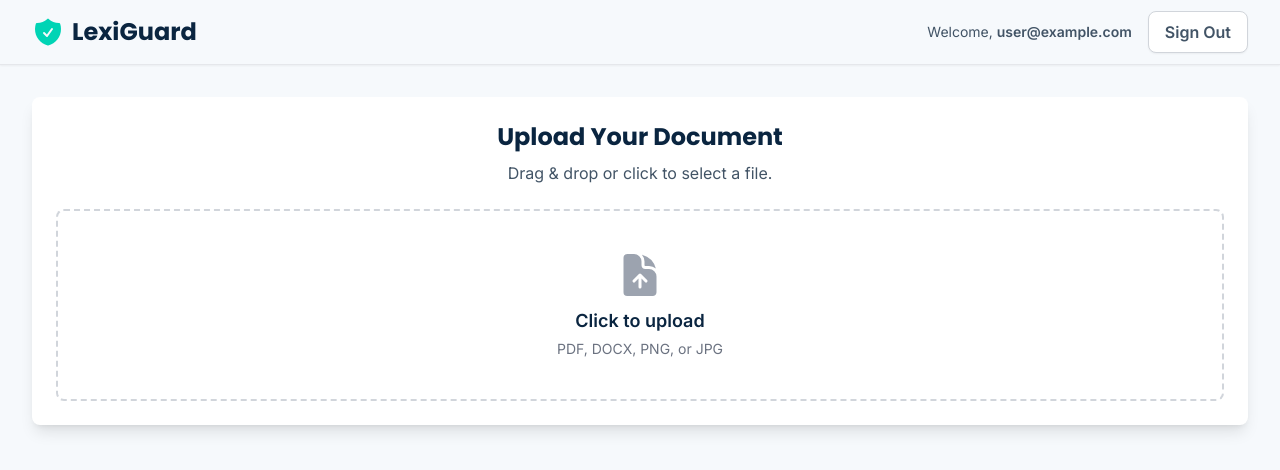
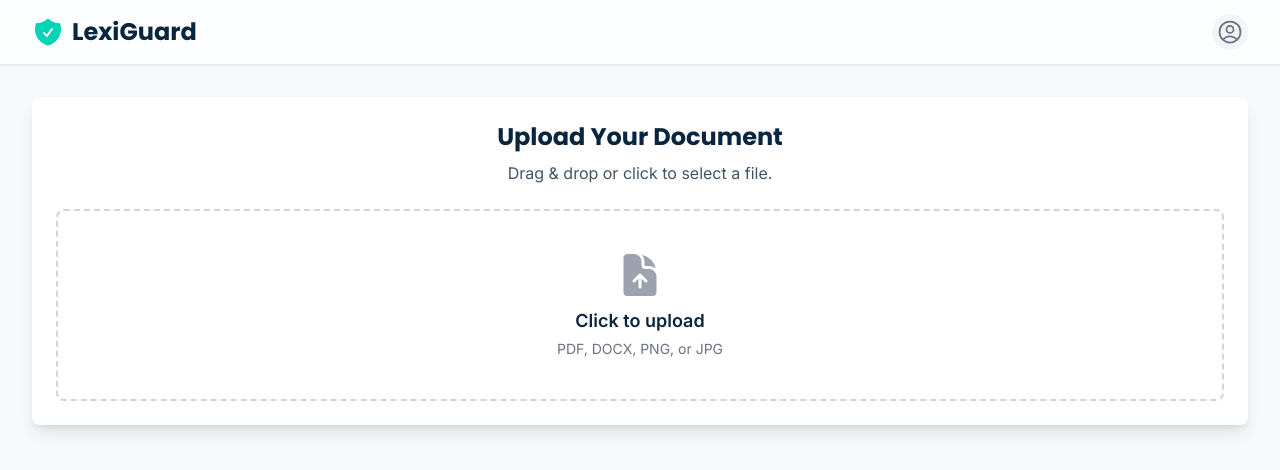
Before and after one commit to sumanthd032/LexiGuard, a React (Vite) app in the folder frontend/: page /dashboard in a window 1280 px wide. Shown: the top 470 px of the page. Built offline with nearby package versions, Linux system fonts and the light colour scheme; no server answers; sample sign-in values are in the browser's storage.

Commit message:
feat: gave modern look to header

```diff
--- a/frontend/src/components/Header.tsx
+++ b/frontend/src/components/Header.tsx
@@ -1,9 +1,11 @@
-import React from 'react';
+import React, { Fragment } from 'react';
 import { ShieldCheckIcon } from '@heroicons/react/24/solid';
 import { useAuth } from '../AuthContext';
 import { signOut } from 'firebase/auth';
 import { auth } from '../firebase';
 import { Link } from 'react-router-dom';
+import { Menu, Transition } from '@headlessui/react';
+import { UserCircleIcon, ArrowLeftOnRectangleIcon } from '@heroicons/react/24/outline';
 
 const Header: React.FC = () => {
   const { user } = useAuth();
@@ -11,41 +13,75 @@ const Header: React.FC = () => {
   const handleSignOut = async () => {
     try {
       await signOut(auth);
-      console.log('User signed out successfully');
+      // Optional: Redirect or show a success message
     } catch (error) {
       console.error('Error signing out:', error);
     }
   };
 
   return (
-    <header className="bg-brand-gray border-b border-gray-200 shadow-sm">
+    <header className="sticky top-0 z-30 bg-white/80 backdrop-blur-xl border-b border-gray-200/80 shadow-sm">
       <div className="max-w-7xl mx-auto px-4 sm:px-6 lg:px-8">
         <div className="flex items-center justify-between h-16">
-          <div className="flex items-center">
+          {/* Logo and Title - now a link to the landing page */}
+          <Link to="/" className="flex items-center space-x-2">
             <ShieldCheckIcon className="h-8 w-8 text-brand-green" />
-            <h1 className="ml-2 text-2xl font-bold text-brand-blue font-display">
+            <h1 className="text-2xl font-bold text-brand-blue font-display">
               LexiGuard
             </h1>
-          </div>
+          </Link>
+
           <div className="flex items-center">
             {user ? (
-              // If user is logged in, show their email and a sign-out button
-              <div className="flex items-center space-x-4">
-                <p className="text-sm text-brand-text hidden sm:block">
-                  Welcome, <span className="font-semibold">{user.email}</span>
+              // If user is logged in, show a professional dropdown menu
+              <Menu as="div" className="relative inline-block text-left">
+                <div>
+                  <Menu.Button className="flex items-center rounded-full bg-gray-100 text-sm hover:ring-2 hover:ring-brand-green hover:ring-offset-2 focus:outline-none focus:ring-2 focus:ring-brand-green focus:ring-offset-2">
+                    <span className="sr-only">Open user menu</span>
+                     <UserCircleIcon className="h-9 w-9 text-gray-500 p-1" />
+                  </Menu.Button>
+                </div>
+                <Transition
+                  as={Fragment}
+                  enter="transition ease-out duration-100"
+                  enterFrom="transform opacity-0 scale-95"
+                  enterTo="transform opacity-100 scale-100"
+                  leave="transition ease-in duration-75"
+                  leaveFrom="transform opacity-100 scale-100"
+                  leaveTo="transform opacity-0 scale-95"
+                >
+                  <Menu.Items className="absolute right-0 mt-2 w-64 origin-top-right divide-y divide-gray-100 rounded-md bg-white shadow-lg ring-1 ring-black ring-opacity-5 focus:outline-none">
+                    <div className="px-1 py-1 ">
+                       <div className="px-4 py-3">
+                          <p className="text-sm text-gray-500">Signed in as</p>
+                          <p className="truncate text-sm font-medium text-brand-blue">
+                            {user.email}
                           </p>
+                        </div>
+                    </div>
+                    <div className="px-1 py-1">
+                      <Menu.Item>
+                        {({ active }) => (
                           <button
                             onClick={handleSignOut}
-                  className="bg-white hover:bg-gray-100 text-brand-text font-semibold py-2 px-4 border border-gray-300 rounded-lg shadow-sm transition-colors"
+                            className={`${
+                              active ? 'bg-brand-green text-white' : 'text-gray-900'
+                            } group flex w-full items-center rounded-md px-2 py-2 text-sm`}
                           >
+                            <ArrowLeftOnRectangleIcon className="mr-2 h-5 w-5" aria-hidden="true" />
                             Sign Out
                           </button>
+                        )}
+                      </Menu.Item>
                     </div>
+                  </Menu.Items>
+                </Transition>
+              </Menu>
             ) : (
-              // If user is not logged in, show a sign-in button that links to the auth page
+              // If user is not logged in, show a styled sign-in button
               <Link
                 to="/auth"
-                className="bg-white hover:bg-gray-100 text-brand-text font-semibold py-2 px-4 border border-gray-300 rounded-lg shadow-sm"
+                className="inline-flex items-center justify-center px-4 py-2 border border-transparent text-sm font-medium rounded-md text-white bg-brand-green hover:bg-opacity-90 shadow-sm transition-transform hover:-translate-y-0.5"
               >
                 Sign In
               </Link>
```
Lines whose indentation alone changed are shown as unchanged.
